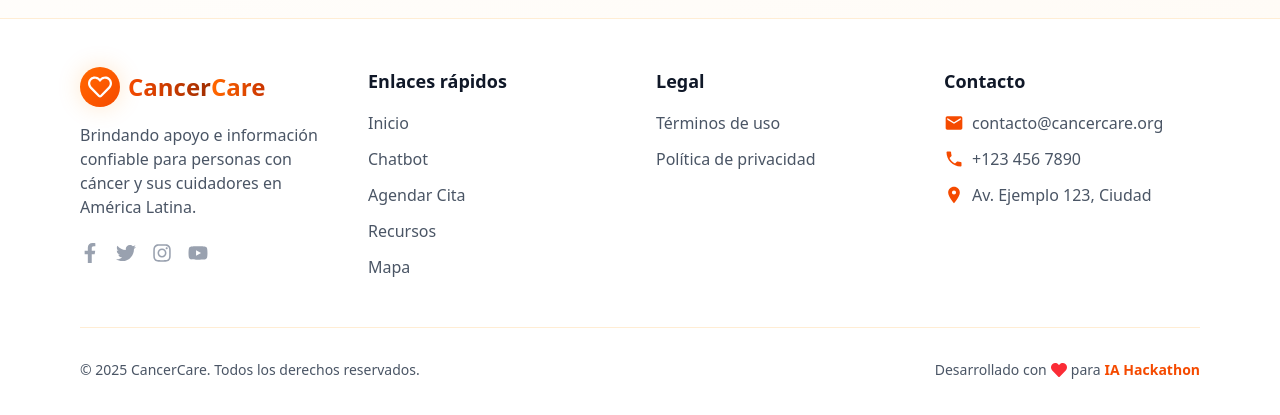
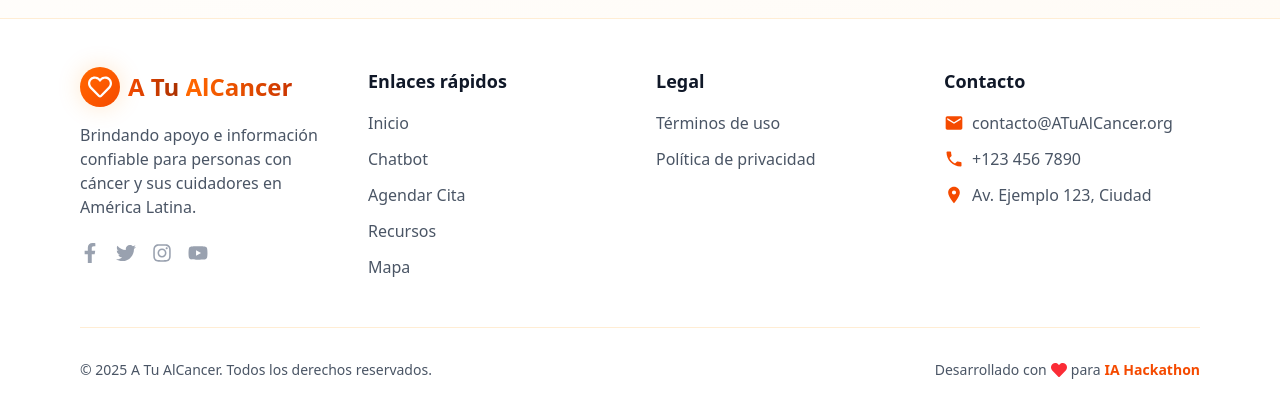
Before and after one commit to migueltorresd/Front_1.0, a React (Vite) app: page /chatbot in a window 1280 px wide. Shown: the part 1393-1808 px from the top of the page. Built offline with nearby package versions, Linux system fonts and the light colour scheme; no server answers.

Commit message:
feat: actualizar el título y el pie de página para reflejar el nuevo nombre "A Tu AlCancer"

```diff
--- a/index.html
+++ b/index.html
@@ -4,7 +4,7 @@
     <meta charset="UTF-8" />
     <link rel="icon" type="image/svg+xml" href="/vite.svg" />
     <meta name="viewport" content="width=device-width, initial-scale=1.0" />
-    <title>CancerCare</title>
+    <title>A Tu AlCancer</title>
   </head>
   <body>
     <div id="root"></div>
--- a/src/components/shared/Footer.tsx
+++ b/src/components/shared/Footer.tsx
@@ -137,7 +137,7 @@ export default function Footer() {
               <li className="flex items-start">
                 <MdEmail className="h-5 w-5 text-orange-600 dark:text-orange-400 mr-2 mt-0.5" />
                 <span className="text-gray-600 dark:text-gray-400">
-                  contacto@cancercare.org
+                  contacto@ATuAlCancer.org
                 </span>
               </li>
               <li className="flex items-start">
@@ -158,7 +158,7 @@ export default function Footer() {
 
         <div className="border-t border-orange-100 dark:border-orange-900/30 mt-12 pt-8 flex flex-col md:flex-row justify-between items-center">
           <p className="text-gray-600 dark:text-gray-400 text-sm">
-            © {new Date().getFullYear()} CancerCare. Todos los derechos
+            © {new Date().getFullYear()} A Tu AlCancer. Todos los derechos
             reservados.
           </p>
           <div className="text-gray-600 dark:text-gray-400 text-sm mt-2 md:mt-0 flex items-center gap-1">
--- a/src/components/shared/Logo.tsx
+++ b/src/components/shared/Logo.tsx
@@ -39,18 +39,18 @@ export default function Logo({
           <span
             className={cn(
               "font-bold text-transparent bg-clip-text bg-gradient-to-r from-orange-600 to-orange-800 dark:from-orange-400 dark:to-orange-600",
-              sizeClasses[size],
+              sizeClasses[size]
             )}
           >
-            Cancer
+            A Tu{" "}
           </span>
           <span
             className={cn(
               "font-bold text-transparent bg-clip-text bg-gradient-to-r from-orange-500 to-orange-700 dark:from-orange-300 dark:to-orange-500",
-              sizeClasses[size],
+              sizeClasses[size]
             )}
           >
-            Care
+            AlCancer
           </span>
         </div>
       )}
```
